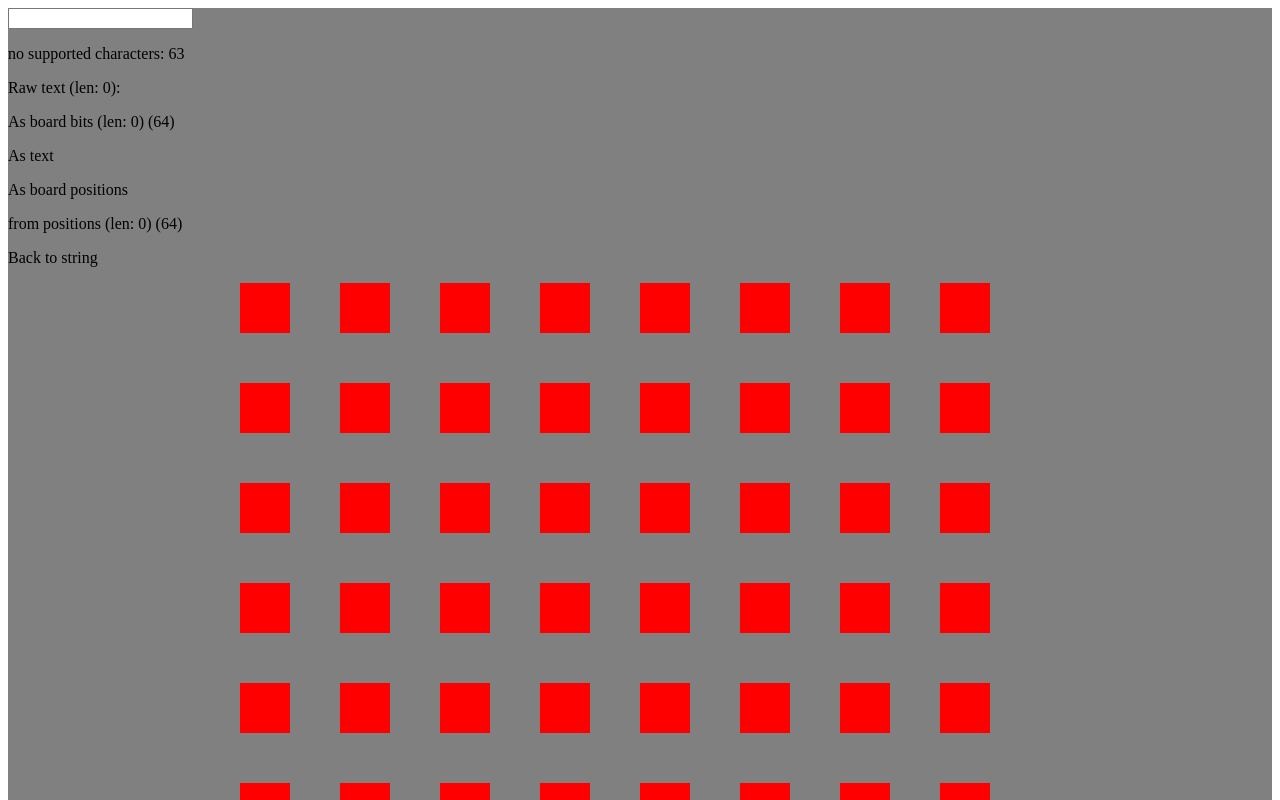
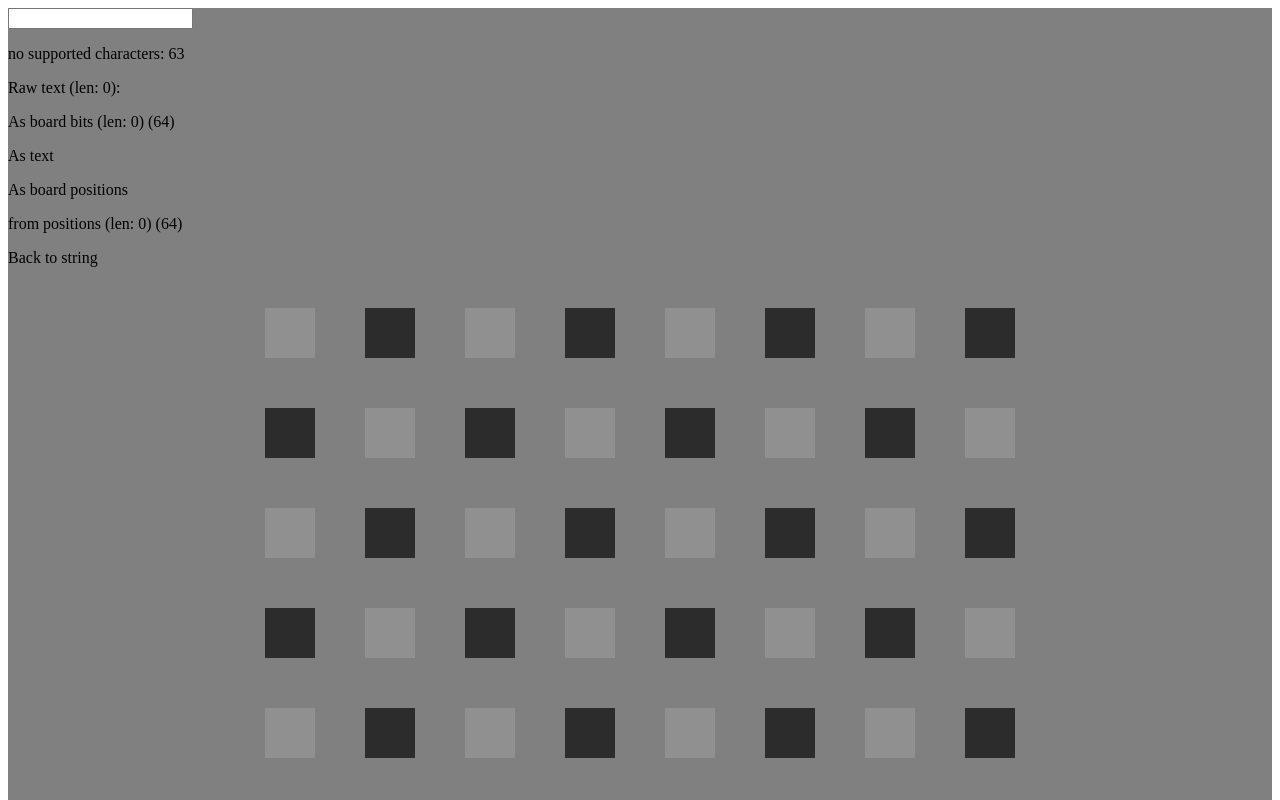
Before and after one commit to pdrabik223/chess_mk5, a React (Vite) app in the folder webapp/: page / in a window 1280 px wide. Shown: the top 800 px of the page. Built offline with nearby package versions, Linux system fonts and the light colour scheme.

Commit message:
board encoding done

```diff
--- a/webapp/src/App.tsx
+++ b/webapp/src/App.tsx
@@ -1,4 +1,4 @@
-import { useState, type ChangeEvent } from 'react';
+import { useState, type ChangeEvent, type JSX } from 'react';
 import { Board } from './board/Board';
 import BoardWidget from './widgets/board/BoardWIdget';
 
@@ -14,9 +14,7 @@ class VBytes {
   // Variable byte length memory structure
   // Every 'byte' encodes with different length
   // first bit of every byte is reserved for encoding '0', meaning 0 = "1000"
-  // bytes are encoded linearly, meaning 1 = "0100", 2 = "0100", 3 = "0001"
-
-
+  // bytes are encoded linearly, meaning 0 = "1000", 1 = "0100", 2 = "0100", 3 = "0001"
 
   buffer: string = ""
 
@@ -29,7 +27,6 @@ class VBytes {
     if (base64String == null) return;
     else this.buffer = new VBytes().encodeString(base64String)
   }
-
 
 
   toPositions(): number[] {
@@ -169,6 +166,12 @@ function App() {
   let board2 = new VBytes()
   board2.fromPositions(board1.toPositions())
 
+  let cellIcons = new Map<number, JSX.Element>()
+
+  for (let pos = 0; pos < board1.toPositions().length; pos++)
+    cellIcons.set(board1.toPositions()[pos], <h2 style={{ color: "yellow" }}>{pos + 1}</h2>);
+
+
   return <div style={{ backgroundColor: 'grey' }}>
     <input onChange={onChange} />
     <p>no supported characters: {supportedCharacters.length}</p>
@@ -180,7 +183,8 @@ function App() {
     <p>from positions (len: {board2.buffer.length}) {board2.show()}</p>
 
     <p>Back to string {board2.decodeString()}</p>
-    <BoardWidget board={new Board()}></BoardWidget>
+    <BoardWidget
+      cellIcons={cellIcons} board={new Board()}></BoardWidget>
   </div>
 
 
--- a/webapp/src/board/Board.tsx
+++ b/webapp/src/board/Board.tsx
@@ -13,10 +13,13 @@ export class Board {
       this.color = color;
     }
 
-    else
+    else {
+      let flip = false;
       for (let x = 0; x < Board.Width * Board.Height; x++) {
-        this.color.push(new Color(255, 0, 0));
+        this.color.push(flip ? new Color(44, 44, 44) : new Color(144, 144, 144));
+        if (x % 8 != 7) flip = !flip
       }
+    }
     if (isOccupied !== null && isOccupied?.length == Board.Width * Board.Height) {
       this.isOccupied = isOccupied;
     }
--- a/webapp/src/widgets/board/BoardWidget.tsx
+++ b/webapp/src/widgets/board/BoardWidget.tsx
@@ -1,24 +1,46 @@
 import type { FunctionComponent, JSX } from "react";
 import { CellWidget } from "./CellWidget";
-import type { BoardWidgetInterface } from "./BoardWidgetInterface";
 import { Board } from "../../board/Board";
 import { v4 as uuidv4 } from 'uuid';
 import { Row } from "../../components/Row";
+
+export interface BoardWidgetInterface {
+    board: Board;
+    highlightCells?: number[];
+    cellIcons?: Map<number, JSX.Element>;
+}
 
 
 const BoardWidget: FunctionComponent<BoardWidgetInterface> = (props): JSX.Element => {
 
     let cells: JSX.Element[] = [];
     let boardData = props.board.getData();
+
     for (let x = 0; x < Board.Width; x++) {
         let rowData: JSX.Element[] = [];
         for (let y = 0; y < Board.Height; y++) {
-            rowData.push(<CellWidget color={boardData[x * Board.Width + y][0]} isOccupied={boardData[x * Board.Width + y][1]} key={uuidv4()} />);
+            let child: JSX.Element | undefined = undefined;
+            let highlight = false;
+
+
+
+            if (props.cellIcons != undefined && props.cellIcons.has(x * Board.Width + y)) {
+                child = props.cellIcons.get(x * Board.Width + y)
+            }
+
+            if (props.highlightCells != undefined && props.highlightCells.includes(x * Board.Width + y)) {
+                highlight = true
+            }
+
+            rowData.push(<CellWidget
+                child={child}
+                highlight={highlight}
+                color={boardData[x * Board.Width + y][0]} isOccupied={boardData[x * Board.Width + y][1]} key={uuidv4()} />);
         }
         cells.push(<Row expanded={true} key={uuidv4()} children={rowData} />);
     }
 
-    console.log(props.board.toJson())
+
     return <>
         {
             cells
--- a/webapp/src/widgets/board/BoardWidgetInterface.tsx
+++ /dev/null
@@ -1,5 +0,0 @@
-import type { Board } from '../../board/Board';
-
-export interface BoardWidgetInterface {
-  board: Board;
-}
--- a/webapp/src/widgets/board/CellInterface.tsx
+++ b/webapp/src/widgets/board/CellInterface.tsx
@@ -1,7 +1 @@
 import type { Color } from '../../board/Color';
-
-export interface CellInterface {
-  color: Color;
-  isOccupied: boolean;
-  key: string;
-}
--- a/webapp/src/widgets/board/CellWidget.tsx
+++ b/webapp/src/widgets/board/CellWidget.tsx
@@ -1,21 +1,46 @@
 import type { FunctionComponent, JSX } from 'react';
-import type { CellInterface } from './CellInterface';
+import type { Color } from '../../board/Color';
+
+export interface CellInterface {
+  color: Color;
+  isOccupied: boolean;
+  key: string;
+  highlight?: boolean;
+  child?: JSX.Element;
+}
+
 
 export const CellWidget: FunctionComponent<CellInterface> = (props): JSX.Element => {
-  // console.log(props.color)
-  let x = props.isOccupied ? "X" : "";
+
+
+  let highlight = props.highlight != null && props.highlight ? {
+    borderStyle: "solid",
+    borderWidth: 8,
+    borderColor: 'yellow'
+  } : {}
+
+
+
   return <div style={{
     height: '100px',
     width: '100px',
+    display: "flex",
+    justifyContent: "center",
+    alignItems: "center",
     // padding: '5%',
   }}>
     <div style={{
       height: '50px',
       width: '50px',
-      background: props.color.toRGB()
+      background: props.color.toRGB(),
+
+      ...highlight,
+      display: "flex",
+      justifyContent: "center",
+      alignItems: "center",
     }}>
 
-      {x}
+      {props.child}
     </div>
-  </div>;
+  </div >;
 };
```
